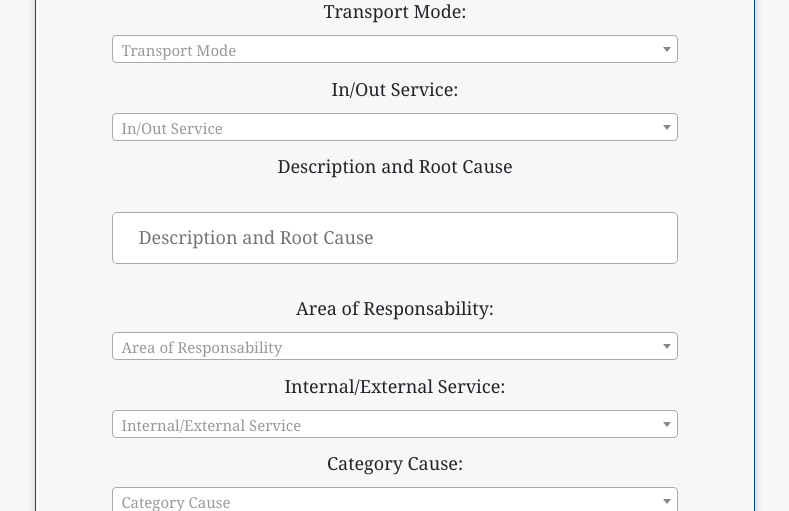
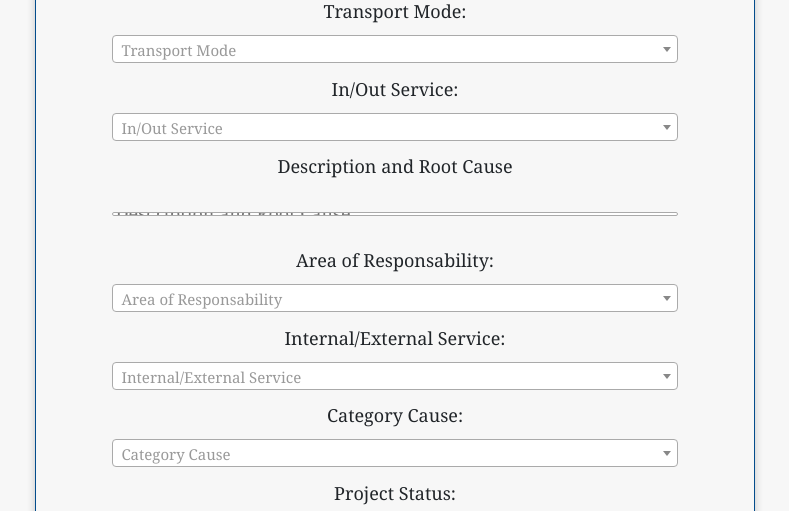
Before and after one commit to Alexpl0/PruebaDos, a PHP site: page /newOrder.php in a window 1280 px wide. Shown: the part 450-961 px from the top of the page, without its empty margins (245-1034 px from the left). Run offline with PHP 8.4, Linux system fonts and the light colour scheme; data that the repository does not hold is empty; some libraries are stand-ins or nearby versions.

Commit message:
mlmlmlml

```diff
--- a/css/newOrder.css
+++ b/css/newOrder.css
@@ -116,7 +116,6 @@ div > select, .select-container {
 input{
     width: 90%;
     max-height: 1px;
-    padding: 4%;
     margin: 5%;
     border: 1px solid var(--border-color);
     border-radius: 5px;
```
